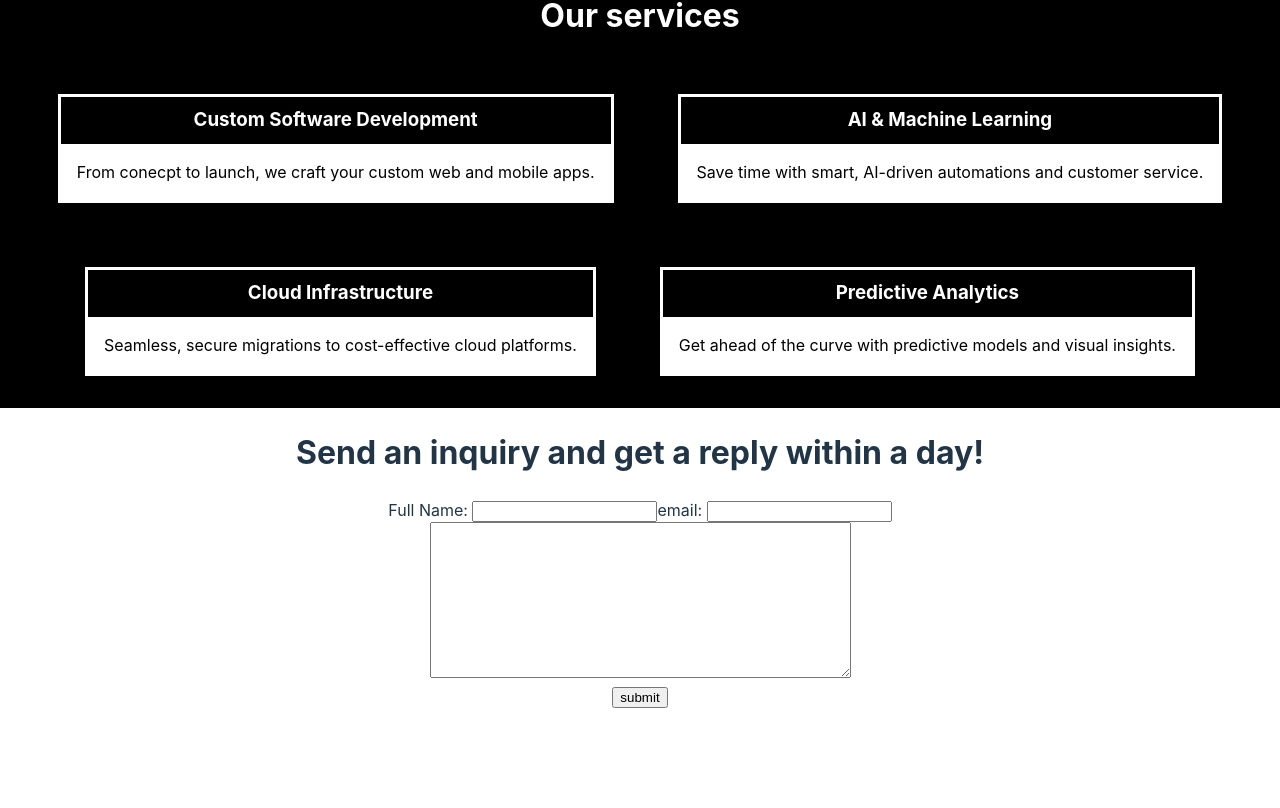
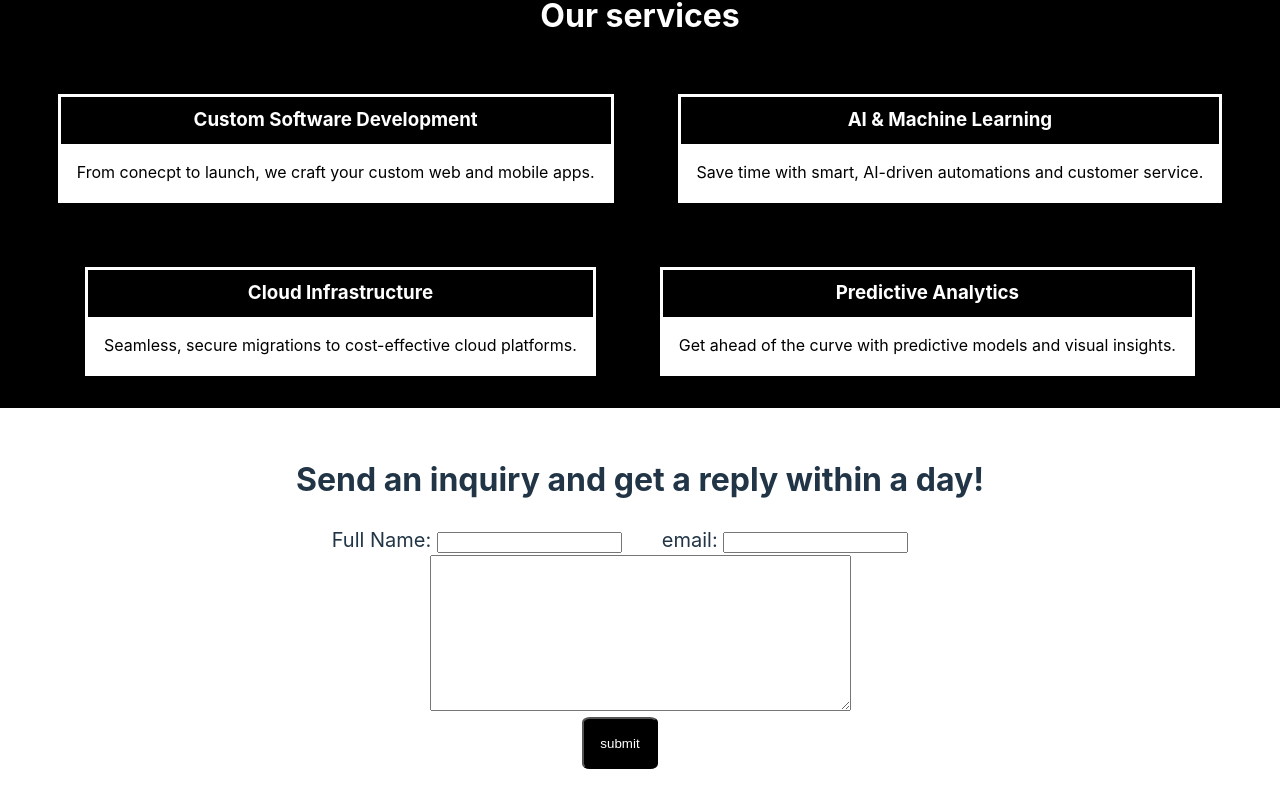
Before and after one commit to byte-food/vita-website, a React (Vite) app: page / in a window 1280 px wide. Shown: the part 796-1604 px from the top of the page. Before the commit the page ends 1536 px from the top, so only its background shows below. Built offline with nearby package versions, Linux system fonts and the light colour scheme.

Commit message:
fixed contact

```diff
--- a/src/LandingPage.css
+++ b/src/LandingPage.css
@@ -33,6 +33,7 @@ a:hover{
     margin-top: 3em;
     background-color: #FFFFFF;
     margin-bottom: 0em;
+    justify-content: center;
 }
 .white-block p{
     text-align: center;
@@ -69,7 +70,6 @@ a:hover{
     color: white;
 
 }
-
 .section p{
     padding: .5em;
     background-color: #FFFFFF;
@@ -84,12 +84,25 @@ a:hover{
 .black-block .section{
     color: white;
 }
-
-
-
 footer{
     padding: 1em;
 
 }
-#contact{
+#contact {
+    margin: 1em;
 }
+#contact label{
+    font-size: 1.25em;
+}
+#contact br{
+    font-size: 5em;
+}
+#contact form input{
+    margin-right: 3em;
+}
+#submit{
+    border-radius: 10%;
+    padding: 1.25em;
+    background-color: black;
+    color: white;
+}
--- a/src/LandingPage.tsx
+++ b/src/LandingPage.tsx
@@ -29,7 +29,7 @@ function Contact(){
                 <br></br>
                 <textarea name="Text1" cols= {50} rows={10} value={inquiry} onChange ={(e)=>{setInquiry(e.target.value)}}></textarea>
                 <br></br>
-                <input type="submit" value="submit" onClick={()=>{}}></input>
+                <input id="submit" type="submit" value="submit" onClick={()=>{}}></input>
             </form>
         </div>
     </>
@@ -81,7 +81,7 @@ function Dashboard(){
             <div className="black-block">
                 <CardSection header="Our services" cards={services}></CardSection>
             </div>
-            <div className="wite-block">
+            <div className="white-block">
                 <Contact></Contact>
             </div>
         </div>
@@ -93,11 +93,8 @@ function LandingPage(){
     return(
         <>
         <div className="nav">
-            <a>
-                <span>Summary</span>
-            </a>
-            <a>
-            <span>Contact</span>
+            <a href="#contact">
+                <span>Contact</span>
             </a>
         </div>
         <Dashboard></Dashboard>
```
